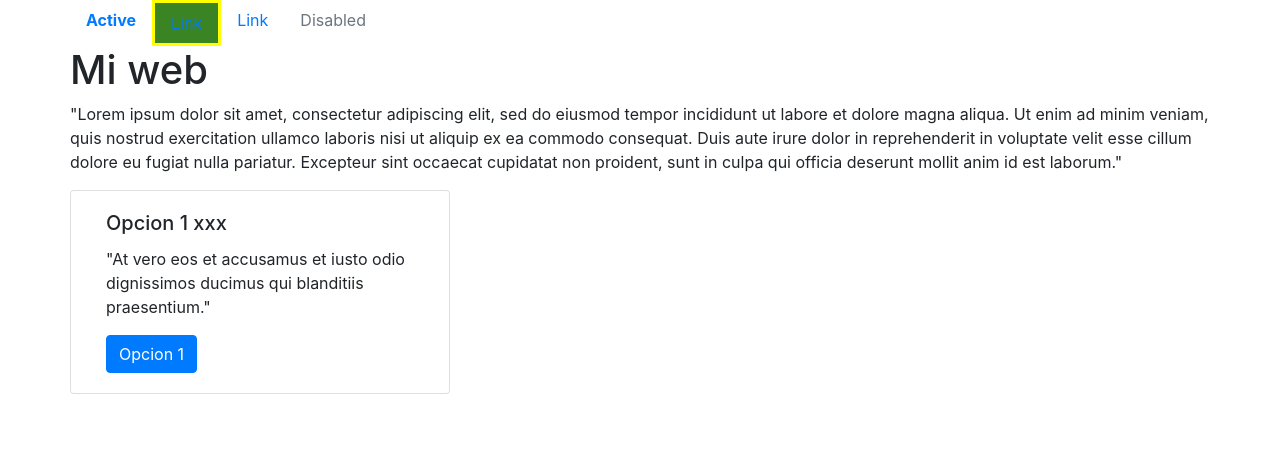
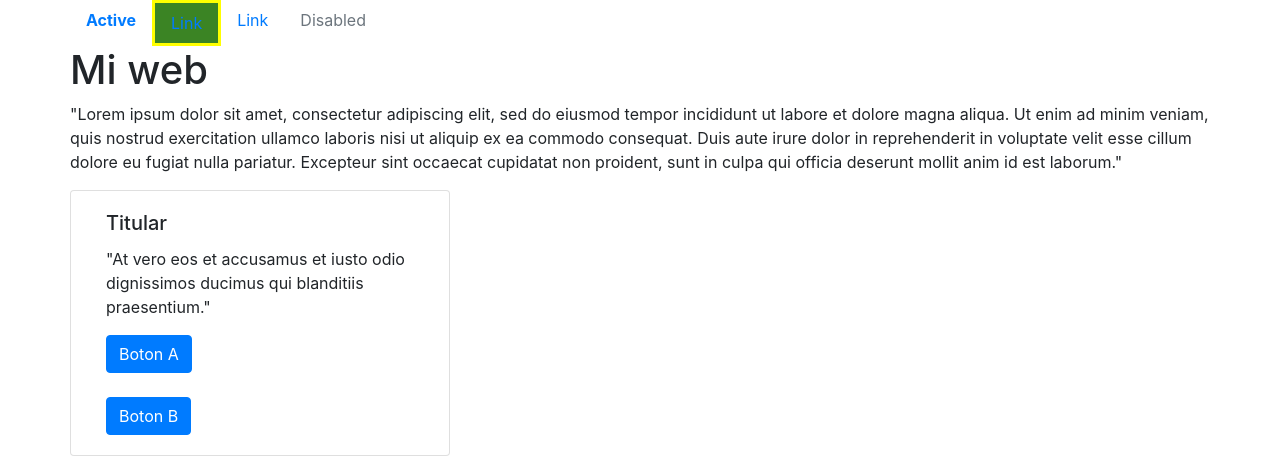
Before and after one commit to darielrll/learning-vue, a Vue app in the folder vue-09/bloques-a-componentes/: page / in a window 1280 px wide. Shown: the top 474 px of the page. Built offline with nearby package versions, Linux system fonts and the light colour scheme.

Commit message:
Methods with paramaters

```diff
--- a/vue-09/bloques-a-componentes/src/components/Opcion1.vue
+++ b/vue-09/bloques-a-componentes/src/components/Opcion1.vue
@@ -2,13 +2,14 @@
     <div class="card col-md-4">
         <div class="card-body">
             <h5 class="card-title">
-                Opcion 1 {{opcion}}
+                {{texto}}
             </h5>
             <p class="card-text">
                 "At vero eos et accusamus et iusto odio dignissimos ducimus qui blanditiis praesentium."
             </p>
 
-            <button class="btn btn-primary" v-on:click="sumar">Opcion 1</button>
+            <button class="btn btn-primary" v-on:click="letraElegida('A')">Boton A</button> <br/><br/>
+            <button class="btn btn-primary" v-on:click="letraElegida('B')">Boton B</button>
         </div>
     </div>
 </template>
@@ -18,12 +19,16 @@ export default {
     name: "Opcion1",
     data() {
         return {
-            opcion: "xxx"
+            opcion: "xxx",
+            texto: "Titular"
         }
     },
     methods: {
         sumar: function() {
             this.opcion = Math.floor(Math.random() * 1000)
+        },
+        letraElegida: function (letra) {
+            this.texto = "Seleccionaste el boton " + letra
         }
     }
 }
```
